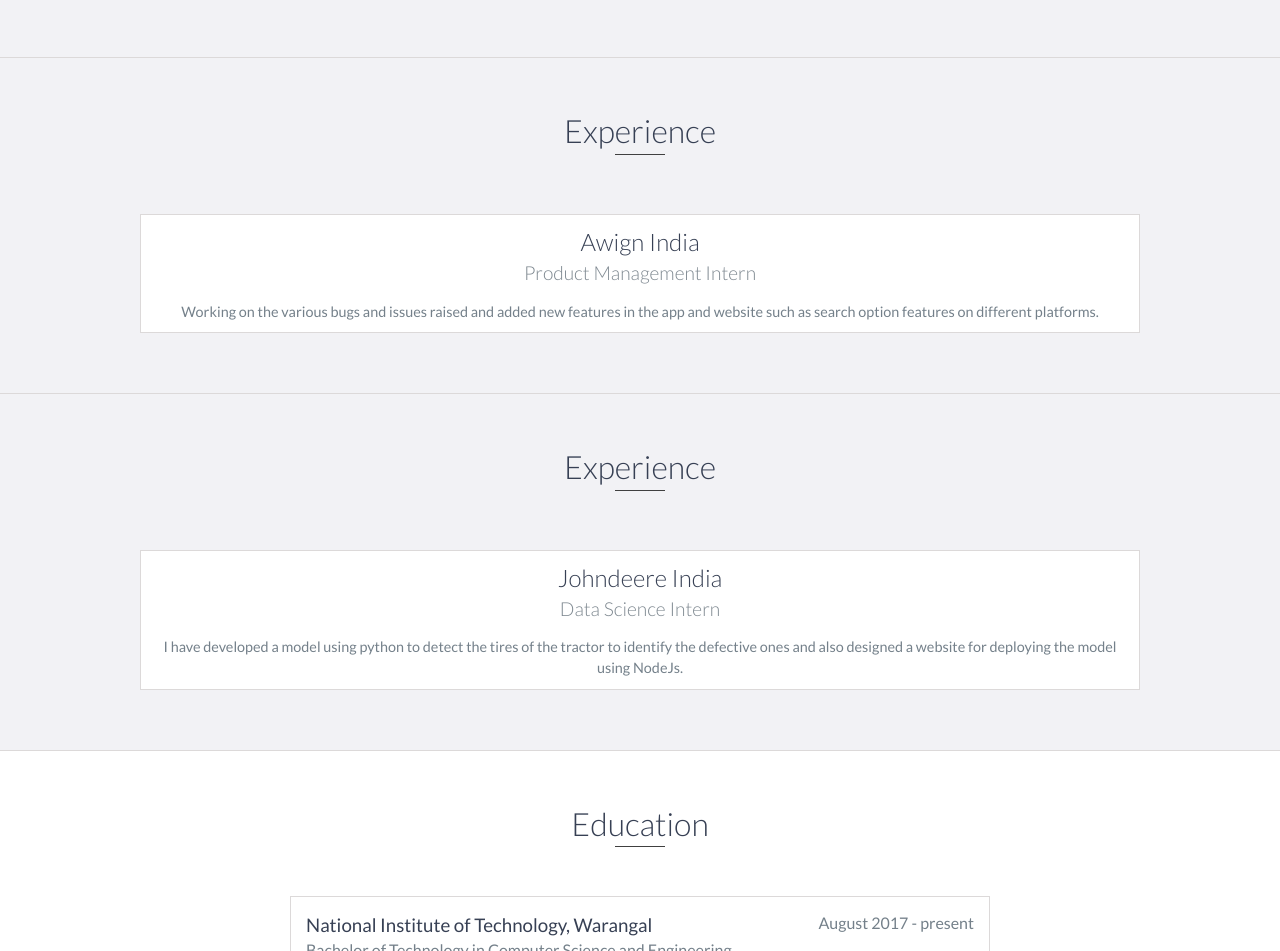
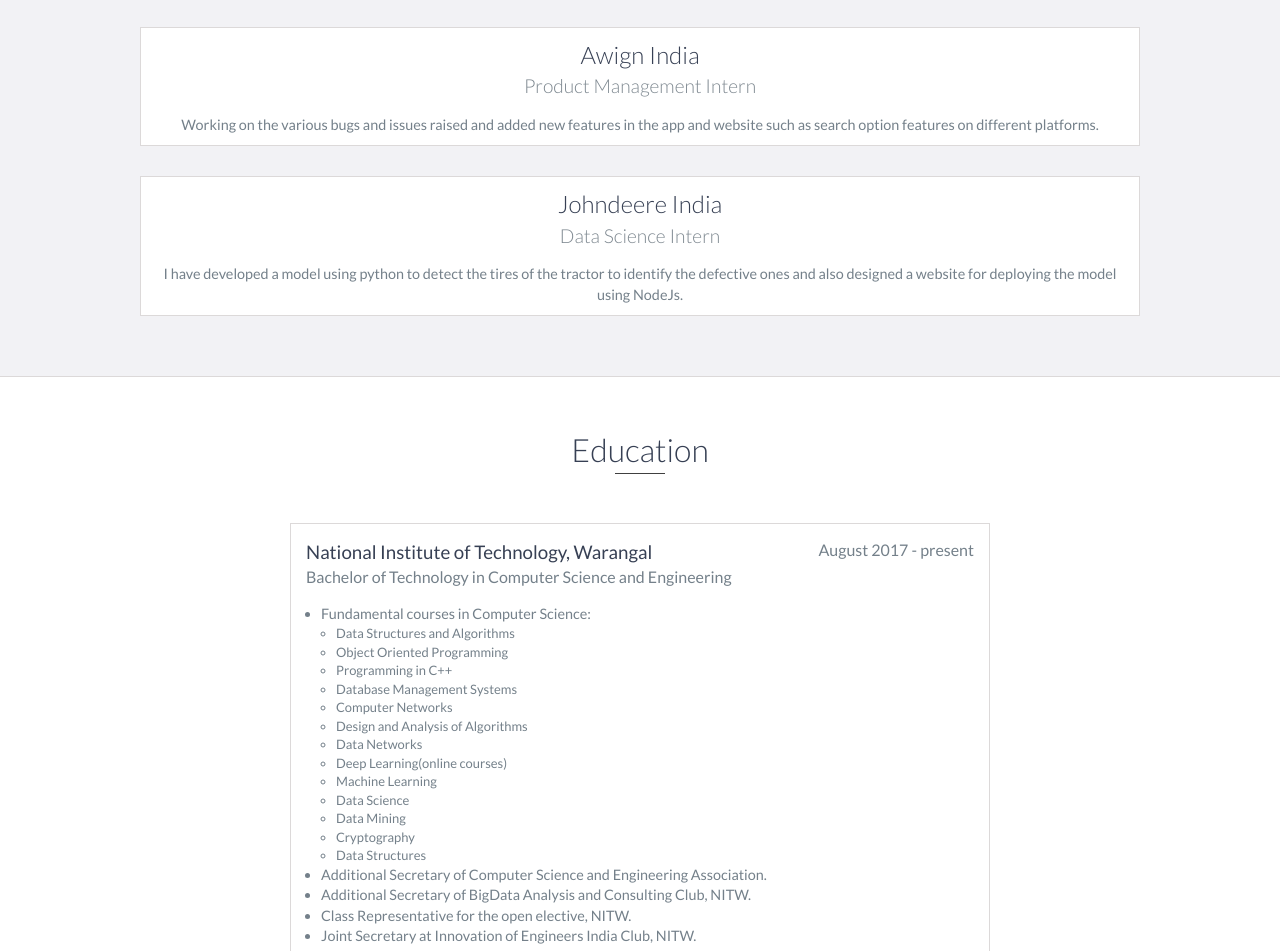
Before and after one commit to Rithikreddy/Rithikreddy.github.io, a plain HTML site: page index.html in a window 1280 px wide. Shown: the part 1382-2333 px from the top of the page. Drawn offline with nearby package versions, Linux system fonts and the light colour scheme; a script that the page names is missing.

Commit message:
update index.html

```diff
--- a/index.html
+++ b/index.html
@@ -94,10 +94,7 @@
                 </p>
             </div>
         </div>
-    </div>
 
-    <div id="experience" class="background-alt">
-        <h2 class="heading">Experience</h2>
         <div id="experience-timeline">
         	<div data-date="Feb 2021 – May 2021">
                 <h3>Awign India</h3>
@@ -107,11 +104,8 @@
                 </p>
             </div>
         </div>
-    </div>
 
-    <div id="experience" class="background-alt">
-        <h2 class="heading">Experience</h2>
-        <div id="experience-timeline">
+	<div id="experience-timeline">
         	<div data-date="May 2020 – July 2020">
                 <h3>Johndeere India</h3>
                 <h4>Data Science Intern</h4>
@@ -120,6 +114,7 @@
                 </p>
             </div>
         </div>
+
     </div>
 
     <!-- End #experience -->
```
